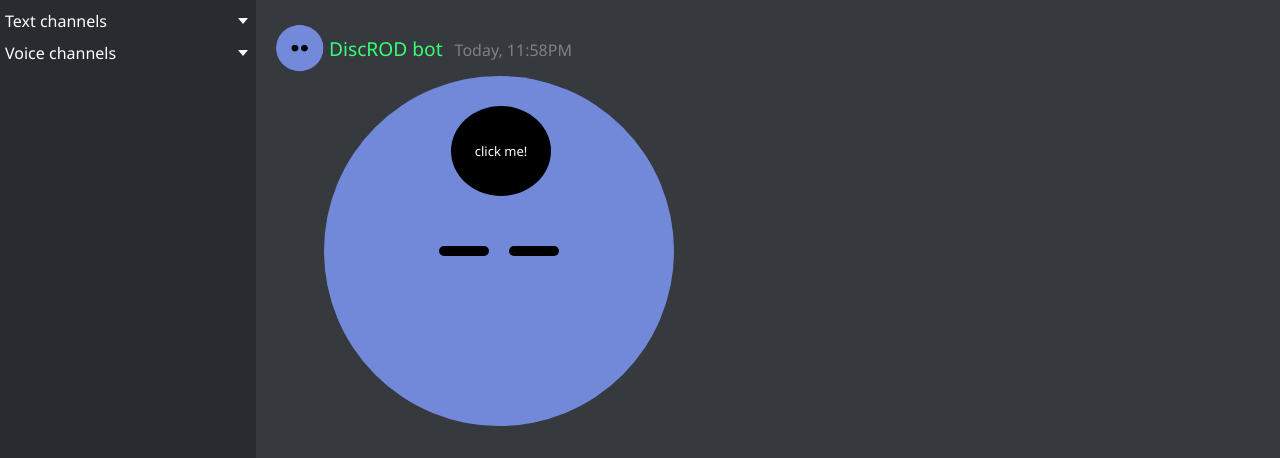
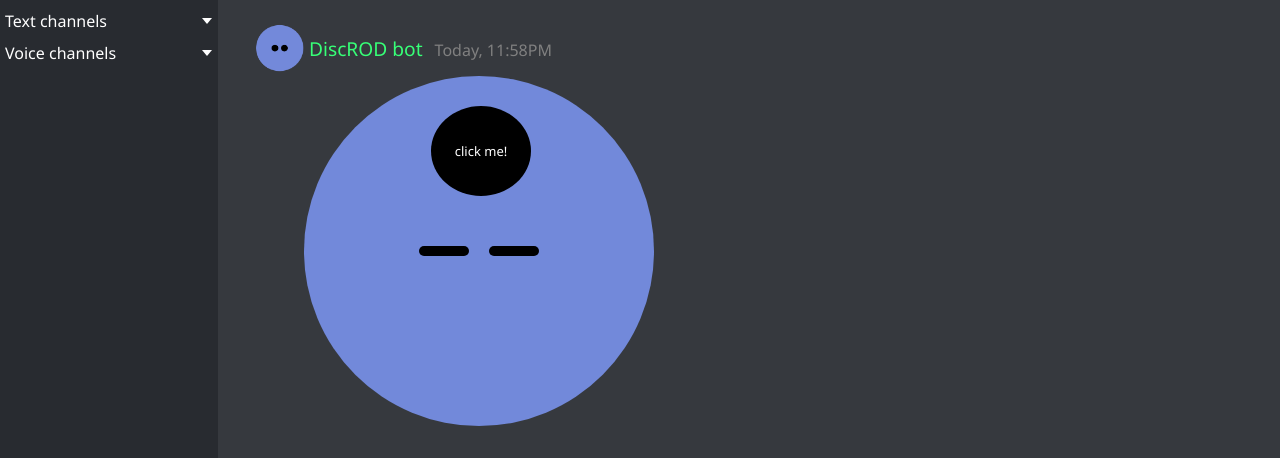
Before and after one commit to KHChuadri/TraineeApplication, a plain HTML site: page index.html in a window 1280 px wide. Shown: the top 458 px of the page. Drawn offline with nearby package versions, Linux system fonts and the light colour scheme.

Commit message:
fixed some bug v1

```diff
--- a/style.css
+++ b/style.css
@@ -30,12 +30,13 @@ a {
 }
 
 .sidebar {
-    width: 20%;
+    width: 17%;
     position: fixed;
     height: 100%;
     background-color: #282b30;
     margin-top: 0;
     padding: 0;
+    box-sizing: border-box;
 }
 
 .sidebar a {
@@ -375,8 +376,8 @@ a {
     display: flex;
     flex-direction: column;
     position: relative;
-    left: 20px;
     width: 100%;
+    box-sizing: border-box;
 }
 
 .user {
```
